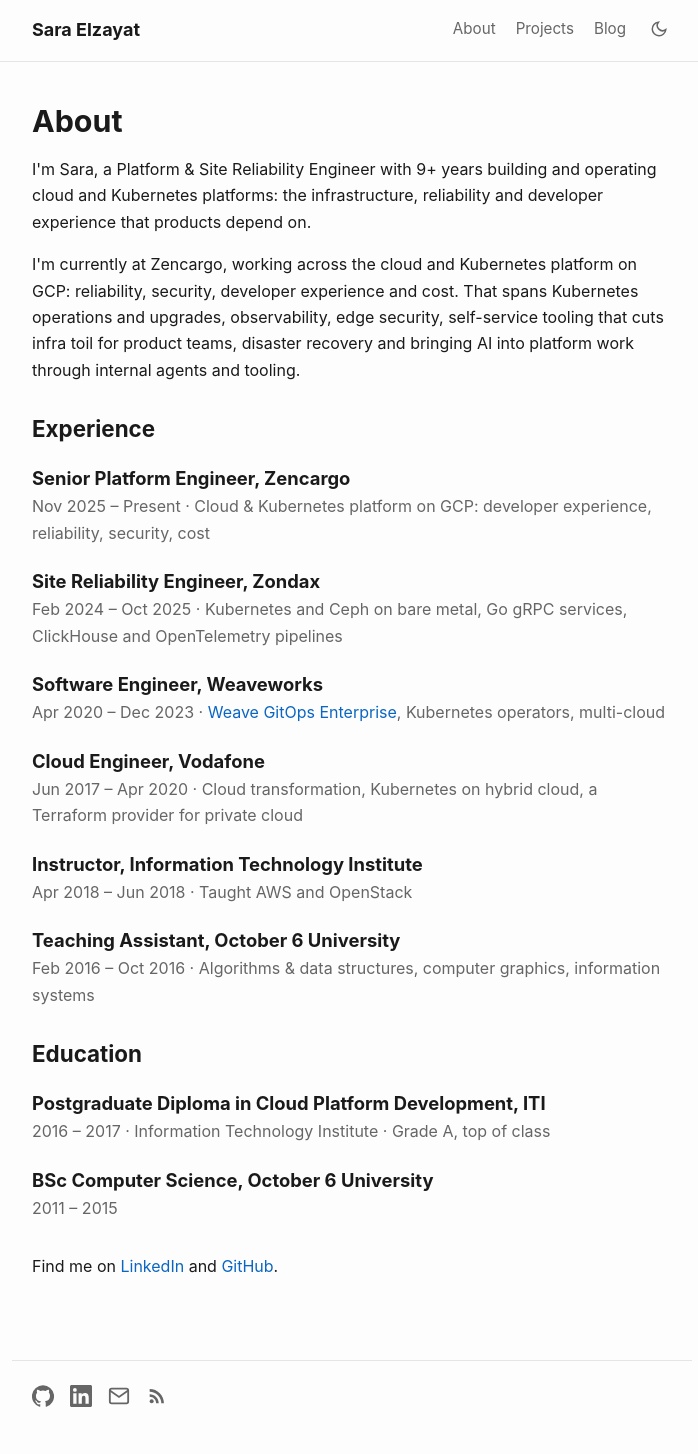
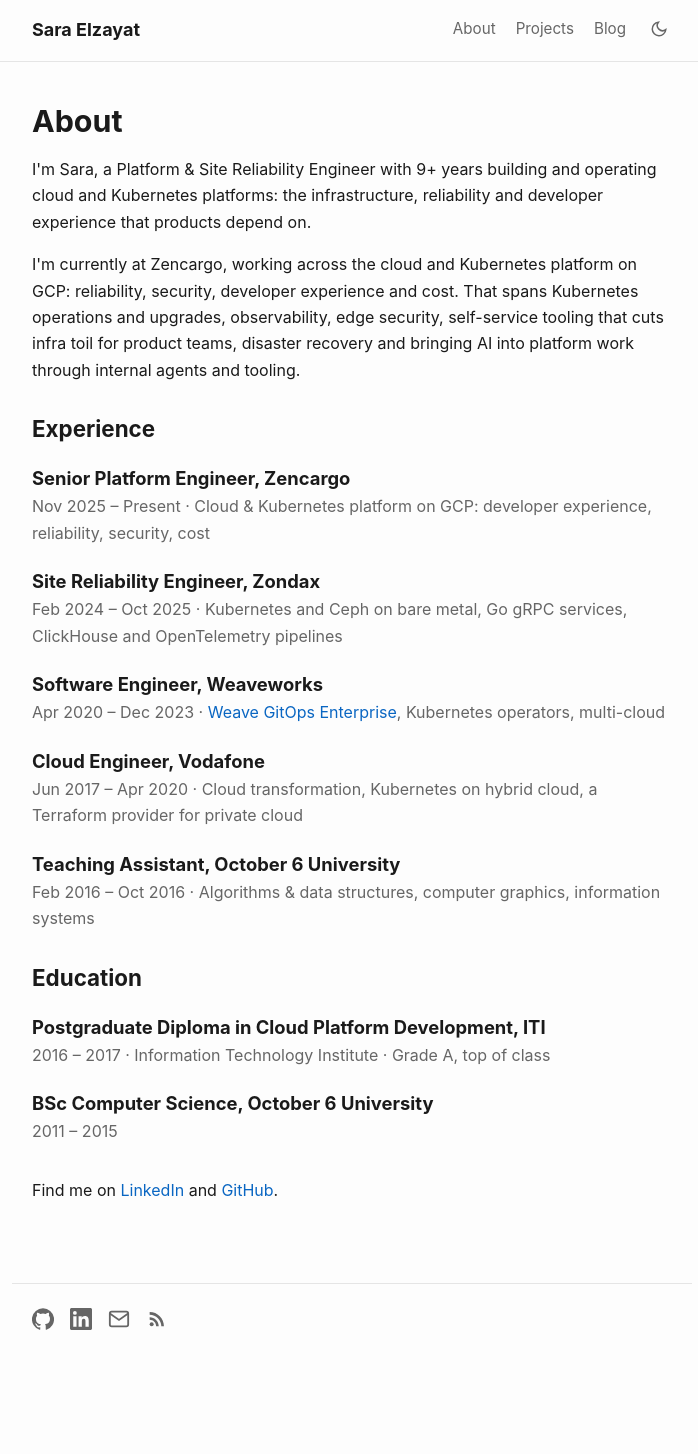
Before and after one commit to sarataha/sarataha.github.io, a Jekyll site: the page built from about/index.html, in a window 1280 px wide. Shown: the whole page, without its empty margins (288-986 px from the left). Built offline with Jekyll 4.4.1, drawn with Linux system fonts in a browser that asks for light colours; after the commit the page ends 1378 px from its top, so only the background shows below that.

Commit message:
Drop the ITI instructor role

```diff
--- a/about/index.html
+++ b/about/index.html
@@ -39,10 +39,6 @@ description: About Sara Elzayat, Platform and Site Reliability Engineer.
     <p>Jun 2017 – Apr 2020 · Cloud transformation, Kubernetes on hybrid cloud, a Terraform provider for private cloud</p>
   </div>
   <div class="entry">
-    <h3>Instructor, Information Technology Institute</h3>
-    <p>Apr 2018 – Jun 2018 · Taught AWS and OpenStack</p>
-  </div>
-  <div class="entry">
     <h3>Teaching Assistant, October 6 University</h3>
     <p>Feb 2016 – Oct 2016 · Algorithms &amp; data structures, computer graphics, information systems</p>
   </div>
```
